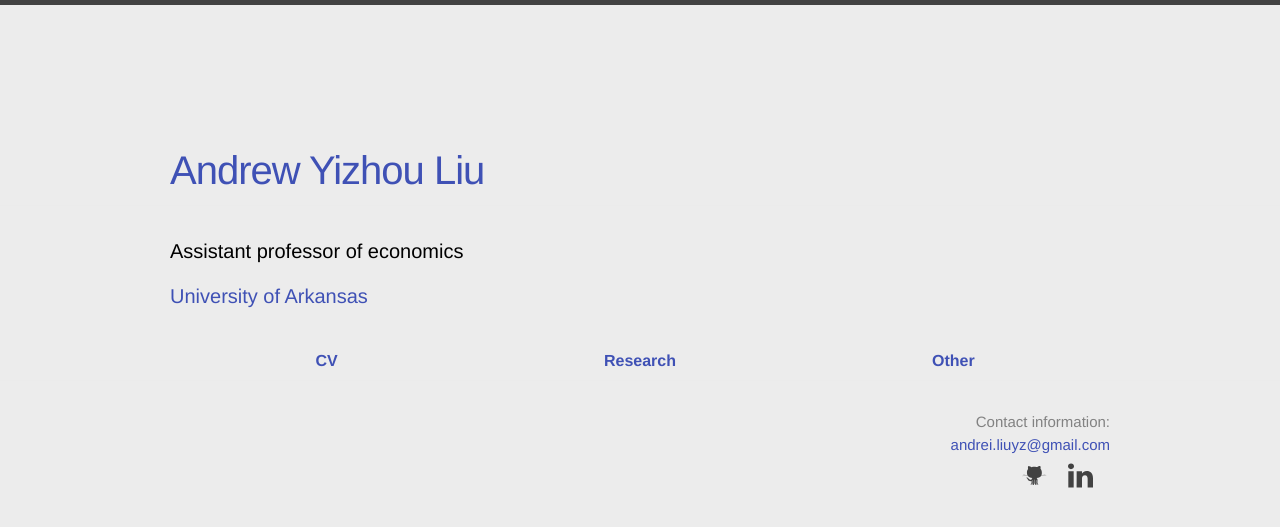
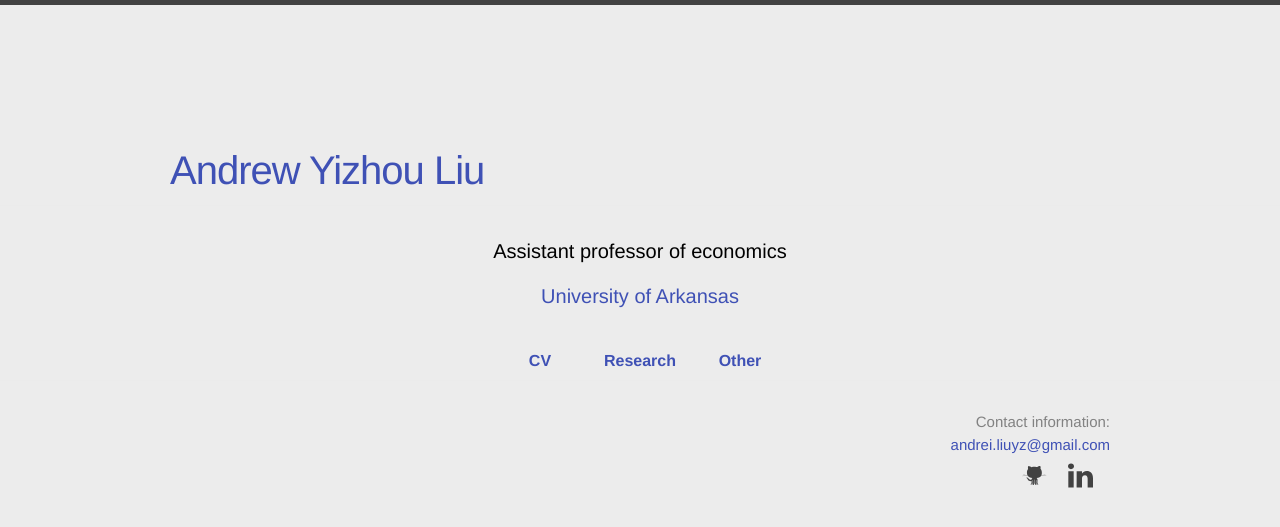
Before and after one commit to Andrew-YizhouLiu/Andrew-YizhouLiu.github.io, a Jekyll site: the page built from index.html, in a window 1280 px wide. Shown: the top 527 px of the page. Built offline with Jekyll 4.4.1, drawn with Linux system fonts in a browser that asks for light colours.

Commit message:
Update index.html

```diff
--- a/index.html
+++ b/index.html
@@ -33,20 +33,20 @@ title: Andrew Yizhou Liu
           <!--  <th style="width:500px;"> <img id="fotoprincipal" src="files/andrew.jpg"> </th>
     <td style="width:30px;"> </td>
     <td id="textoprincipal"  > -->
-      <p style="font-size:20px;color:black">
+      <p style="font-size:20px;color:black;text-align: center">
         Assistant professor of economics </p>
-        <p style="font-size:20px;color:black"> <a target="_blank" href="https://walton.uark.edu/departments/economics/"> University of Arkansas </a>
+        <p style="font-size:20px;color:black;text-align: center"> <a target="_blank" href="https://walton.uark.edu/departments/economics/"> University of Arkansas </a>
         </p>
     <p style="margin-bottom: 1cm;">   </p>
       <!--<p style="font-size:20px;color:black"> I am interested in macroeconomics, labor economics,
         and public economics. </p>-->
       <p style="margin-bottom: 1cm;">   </p>
-      <table style="width:100%" cellspacing="0" cellpadding="0">
+      <table style="width:30%;margin: 0px auto;" cellspacing="0" cellpadding="0">
         <tr>
-          <th style="width:150px; text-align: center;"> <a class="botones" target="_blank" href="files/Liu, Andrew Yizhou-CV.pdf"> CV </a> </th>
-          <th style="width:150px; text-align: center;"> <a class="page-link" href="research.html"> Research </a> </th>
+          <th style="width:50px; text-align: center;"> <a class="botones" target="_blank" href="files/Liu, Andrew Yizhou-CV.pdf"> CV </a> </th>
+          <th style="width:50px; text-align: center;"> <a class="page-link" href="research.html"> Research </a> </th>
         <!--  <th style="width:150px; text-align: center;"> <a class="page-link" href="teaching.html"> Teaching </a> </th>-->
-          <th style="width:150px; text-align: center;"> <a class="page-link" href="other.html"> Other </a> </th>
+          <th style="width:50px; text-align: center;"> <a class="page-link" href="other.html"> Other </a> </th>
         </tr>
       </table>
 
@@ -70,9 +70,9 @@ title: Andrew Yizhou Liu
 
     <td style="width:20px;"> </td>
     <td id="textoprincipal"  >
-      <p style="font-size:20px;color:black">
+      <p style="font-size:20px;color:black;text-align: center">
         Assistant professor of economics </p>
-        <p style="font-size:20px;color:black"> <a target="_blank" href="https://walton.uark.edu/departments/economics/"> University of Arkansas </a>
+        <p style="font-size:20px;color:black;text-align: center"> <a target="_blank" href="https://walton.uark.edu/departments/economics/"> University of Arkansas </a>
         </p>
     <p style="margin-bottom: 1cm;">   </p>
       <p style="font-size:20px;color:black"> I am interested in macroeconomics,
@@ -80,12 +80,12 @@ title: Andrew Yizhou Liu
       <p style="margin-bottom: 1cm;">   </p>
 
 
-      <table style="width:100%" cellspacing="0" cellpadding="0">
+      <table style="width:30%;margin: 0px auto;" cellspacing="0" cellpadding="0">
         <tr>
-          <th style="width:150px; text-align: center;"> <a class="botones" target="_blank" href="files/Liu, Andrew Yizhou-CV.pdf"> CV </a> </th>
-          <th style="width:150px; text-align: center;"> <a class="page-link" href="research.html"> Research </a> </th>
+          <th style="width:50px; text-align: center;"> <a class="botones" target="_blank" href="files/Liu, Andrew Yizhou-CV.pdf"> CV </a> </th>
+          <th style="width:50px; text-align: center;"> <a class="page-link" href="research.html"> Research </a> </th>
         <!--  <th style="width:150px; text-align: center;"> <a class="page-link" href="teaching.html"> Teaching </a> </th>-->
-          <th style="width:150px; text-align: center;"> <a class="page-link" href="other.html"> Other </a> </th>
+          <th style="width:50px; text-align: center;"> <a class="page-link" href="other.html"> Other </a> </th>
         </tr>
       </table>
 
```
